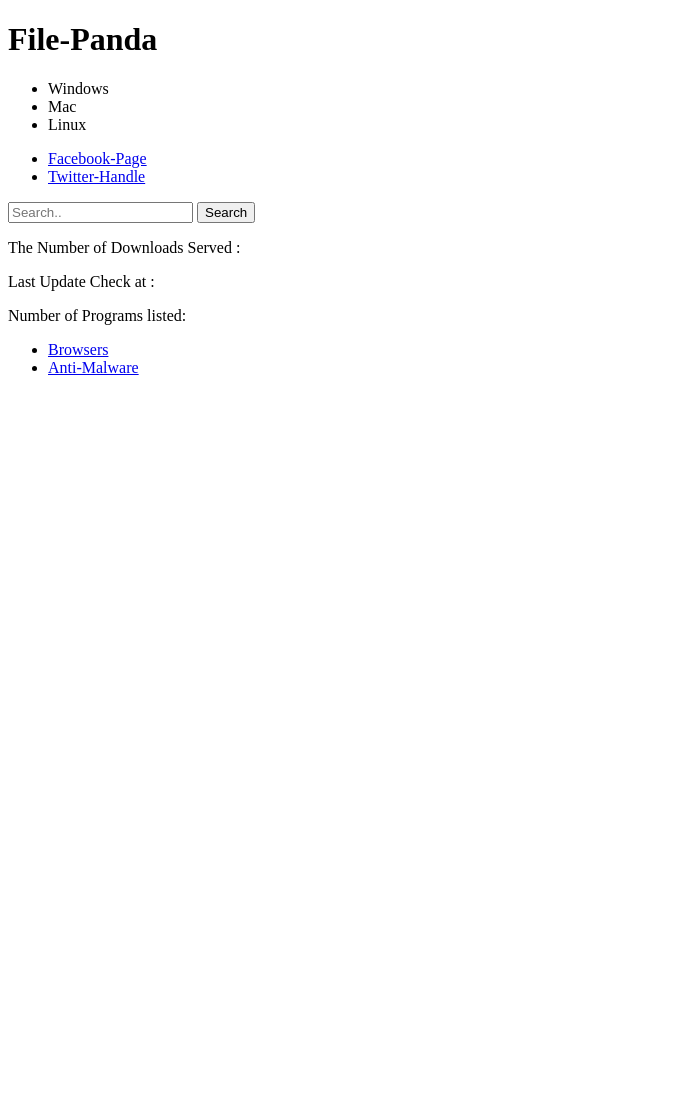
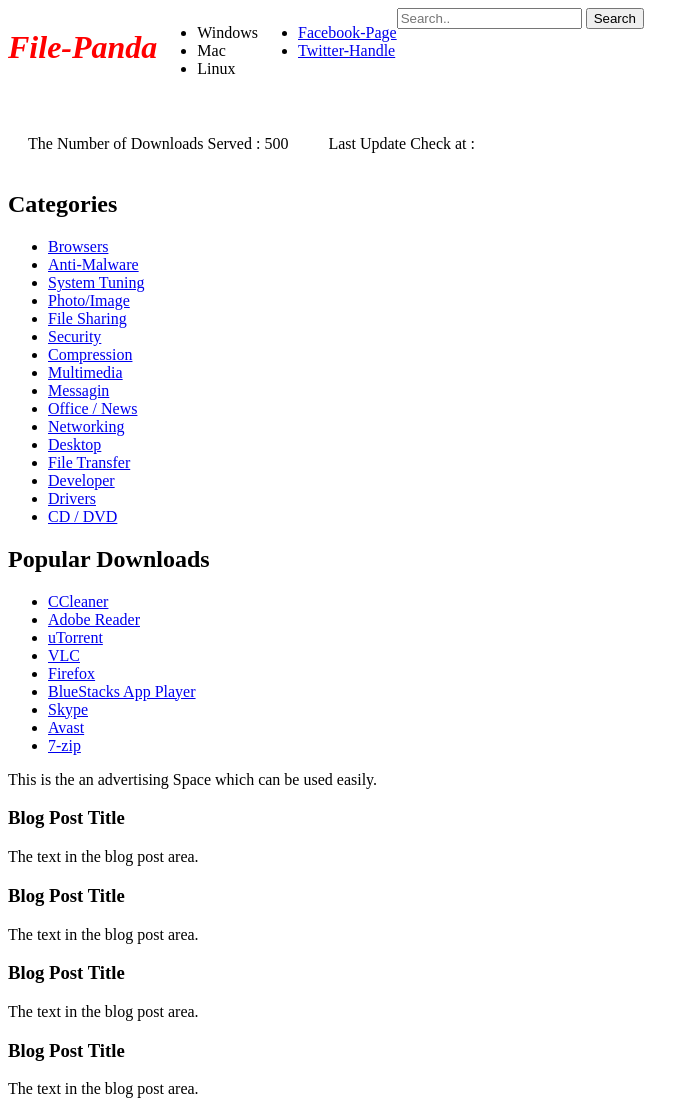
Before and after one commit to Kingpin007/File-Panda, a plain HTML site: page index.html in a window 1280 px wide. Shown: the whole page, without its empty margins (0-699 px from the left). Before the commit the page ends 800 px from the top, so only its background shows below. Drawn offline with Linux system fonts and the light colour scheme.

Commit message:
Added CSS, completed basic HTML structure
The basic layout of the document is pretty much simple
with links to the related sections and all. I have added
the CSS code really quickly just to show how it works
Please guys, please work on this with me I don't want to
do this alone again

```diff
--- /dev/null
+++ b/css/main.css
@@ -0,0 +1,22 @@
+header > h1 {
+  float: left;
+  font-style: oblique;
+  color: red;
+}
+
+header nav > ul {
+  float : left;
+  font-style: bold;
+  font: verdana;
+}
+
+header nav > form {
+  float: left;
+}
+
+div.interstingInformation
+section#noOfDownloads ,
+section#lastUpdate {
+  float: left;
+  padding: 20px
+}
--- a/index.html
+++ b/index.html
@@ -3,7 +3,7 @@
   <head>
     <meta charset="utf-8">
     <title>File-Panda</title>
-    <link rel="stylesheet" href="/css/main.css" media="screen" title="no title" charset="utf-8">
+    <link rel="stylesheet" href="css/main.css" media="screen" title="no title" charset="utf-8">
   </head>
   <body>
     <header>
@@ -23,12 +23,13 @@
         <input type="search" name="name" placeholder="Search..">
         <input type="button" name="name" value="Search">
       </form>
+      <br><br><br>
     </header>
     <section>
       <div class="interstingInformation">
         <section id="noOfDownloads">
           <p>
-            The Number of Downloads Served :
+            The Number of Downloads Served : 500 <br>
           </p>
         </section>
         <section id="lastUpdate">
@@ -36,19 +37,81 @@
             Last Update Check at :
           </p>
         </section>
-        <section id="noOfPrograms">
-          <p>
-            Number of Programs listed:
+        <section>
+          <p><!--Empty Paragraph for alignment-->
           </p>
         </section>
       </div>
     </section>
     <section>
       <div class="categories">
+        <br><br><br><br>
+        <h1>Categories</h1>
         <ul>
           <li><a href="#">Browsers</a></li>
           <li><a href="#">Anti-Malware</a></li>
+          <li><a href="#">System Tuning</a></li>
+          <li><a href="#">Photo/Image</a></li>
+          <li><a href="#">File Sharing</a></li>
+          <li><a href="#">Security</a></li>
+          <li><a href="#">Compression</a></li>
+          <li><a href="#">Multimedia</a></li>
+          <li><a href="#">Messagin</a></li>
+          <li><a href="#">Office / News</a></li>
+          <li><a href="#">Networking</a></li>
+          <li><a href="#">Desktop</a></li>
+          <li><a href="#">File Transfer</a></li>
+          <li><a href="#">Developer</a></li>
+          <li><a href="#">Drivers</a></li>
+          <li><a href="#">CD / DVD</a></li>
         </ul>
+      </div>
+      <div class="popularDownloads">
+        <h1>Popular Downloads</h1>
+        <ul>
+          <li><a href="#">CCleaner</a></li>
+          <li><a href="#">Adobe Reader</a></li>
+          <li><a href="#">uTorrent</a></li>
+          <li><a href="#">VLC</a></li>
+          <li><a href="#">Firefox</a></li>
+          <li><a href="#">BlueStacks App Player</a></li>
+          <li><a href="#">Skype</a></li>
+          <li><a href="#">Avast</a></li>
+          <li><a href="#">7-zip</a></li>
+        </ul>
+      </div>
+      <div class="adSpace">
+        <p>
+          This is the an advertising Space which can be used easily.
+        </p>
+      </div>
+    </section>
+    <section>
+      <div class="blog">
+        <article class="blogPost">
+          <h1>Blog Post Title</h1>
+          <p>
+            The text in the blog post area.
+          </p>
+        </article>
+        <article class="blogPost">
+          <h1>Blog Post Title</h1>
+          <p>
+            The text in the blog post area.
+          </p>
+        </article>
+        <article class="blogPost">
+          <h1>Blog Post Title</h1>
+          <p>
+            The text in the blog post area.
+          </p>
+        </article>
+        <article class="blogPost">
+          <h1>Blog Post Title</h1>
+          <p>
+            The text in the blog post area.
+          </p>
+        </article>
       </div>
     </section>
   </body>
```
